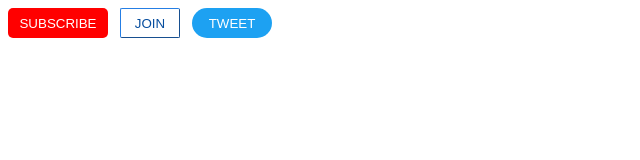
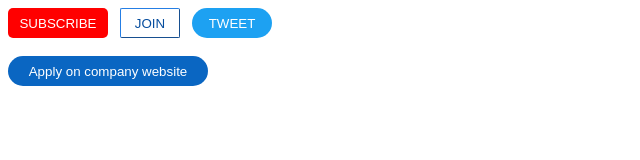
Before and after one commit to sxransh/Button-CSS-prac, a plain HTML site: page index.html in a window 1280 px wide. Shown: the whole page, without its empty margins (0-640 px from the left). Drawn offline with Linux system fonts and the light colour scheme.

Commit message:
Update index.html

```diff
--- a/index.html
+++ b/index.html
@@ -31,6 +31,10 @@
         box-shadow: 0px 5px 5px gray;
     }
 
+    .linked:hover{
+        background-color: rgb(0, 65, 130);
+    }
+
     .JOIN{
         background-color: white;
         border-color: rgb(37, 126, 228);
@@ -55,13 +59,23 @@
         transition: box-shadow 0.3s;
 
     }
+    .linked{
+        background-color: rgb(10, 102, 194);
+        color: white;
+        border-radius: 50px;
+        border: none;
+        height: 30px;
+        width: 200px;
+        transition: background-color 0.15s;
+    }
 </style>
 </head>
 
 <body>
     <button class="YT">SUBSCRIBE</button>
     <button class="JOIN">JOIN</button>
-    <button class="TWEET">TWEET</button>
+    <button class="TWEET">TWEET</button><br><br>
+    <button class="linked">Apply on company website</button>
 
 </body>
 </html>
```
